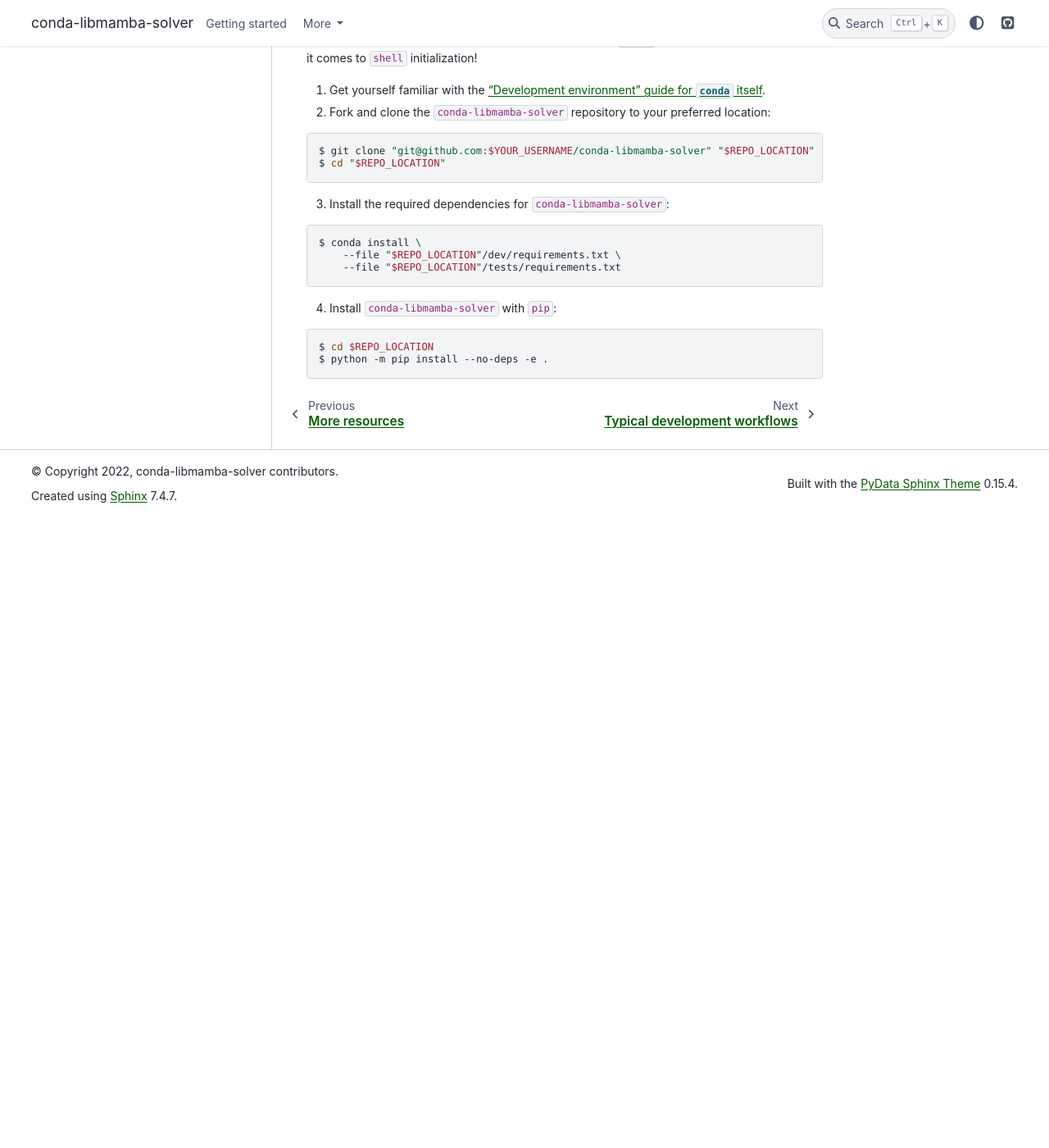
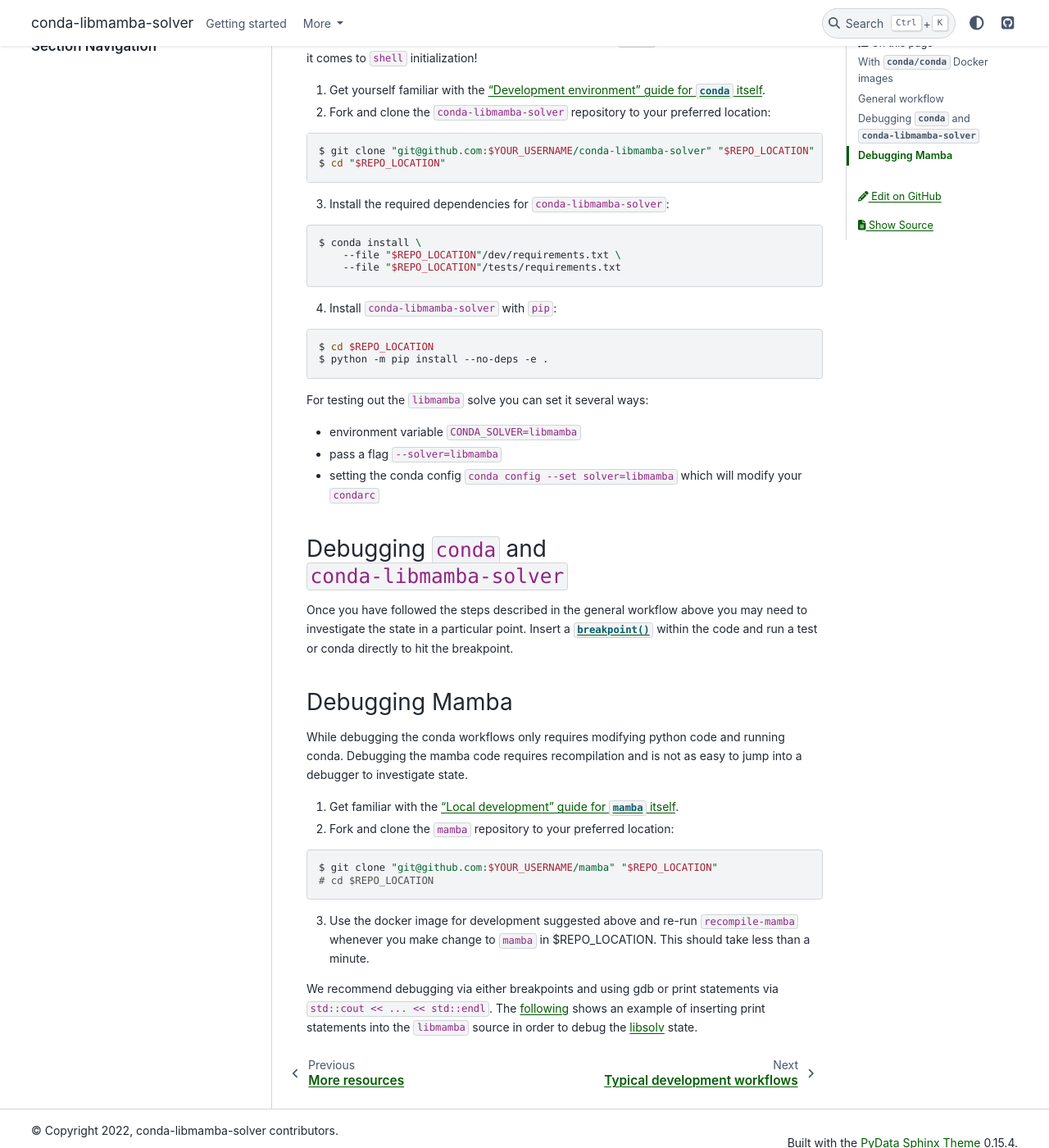
Before and after one commit to conda/conda-libmamba-solver, a Sphinx documentation site: the page built from docs/dev/setup.md, in a window 1280 px wide and 1400 px high, scrolled down 1318 px. Shown: the whole window at 82% size. Built offline with Sphinx 7.4.7 and the PyData theme 0.15.4, drawn with Linux system fonts in a browser that asks for light colours; before the commit the page ends 1948 px from its top, so only the background shows below that.

Commit message:
Adding more docs on mamba and conda debugging

````diff
--- a/docs/dev/setup.md
+++ b/docs/dev/setup.md
@@ -77,6 +77,46 @@ $ cd $REPO_LOCATION
 $ python -m pip install --no-deps -e .
 ```
 
+For testing out the `libmamba` solve you can set it several ways:
+ - environment variable `CONDA_SOLVER=libmamba`
+ - pass a flag `--solver=libmamba`
+ - setting the conda config `conda config --set solver=libmamba` which will modify your `condarc`
+
+## Debugging `conda` and `conda-libmamba-solver`
+
+Once you have followed the steps described in the general workflow
+above you may need to investigate the state in a particular
+point. Insert a
+[`breakpoint()`](https://docs.python.org/3/library/pdb.html) within
+the code and run a test or conda directly to hit the breakpoint.
+
+## Debugging Mamba
+
+While debugging the conda workflows only requires modifying python
+code and running conda. Debugging the mamba code requires
+recompilation and is not as easy to jump into a debugger to
+investigate state.
+
+1. Get familiar with the ["Local development" guide for `mamba` itself][mamba_dev].
+
+2. Fork and clone the `mamba` repository to your preferred location:
+
+```bash
+$ git clone "git@github.com:$YOUR_USERNAME/mamba" "$REPO_LOCATION"
+# cd $REPO_LOCATION
+```
+
+3. Use the docker image for development suggested above and re-run
+   `recompile-mamba` whenever you make change to `mamba` in
+   $REPO_LOCATION. This should take less than a minute.
+
+We recommend debugging via either breakpoints and using gdb or print
+statements via `std::cout << ... << std::endl`. The
+[following](https://github.com/costrouc/mamba/commit/99ac04ee9ca26c9579c67816cfba25bf310c30fb)
+shows an example of inserting print statements into the `libmamba`
+source in order to debug the [libsolv](https://github.com/openSUSE/libsolv) state.
+
 <!-- LINKS -->
 
 [conda_dev]: https://docs.conda.io/projects/conda/en/latest/dev-guide/development-environment.html
+[mamba_dev]: https://mamba.readthedocs.io/en/latest/developer_zone/build_locally.html
````
